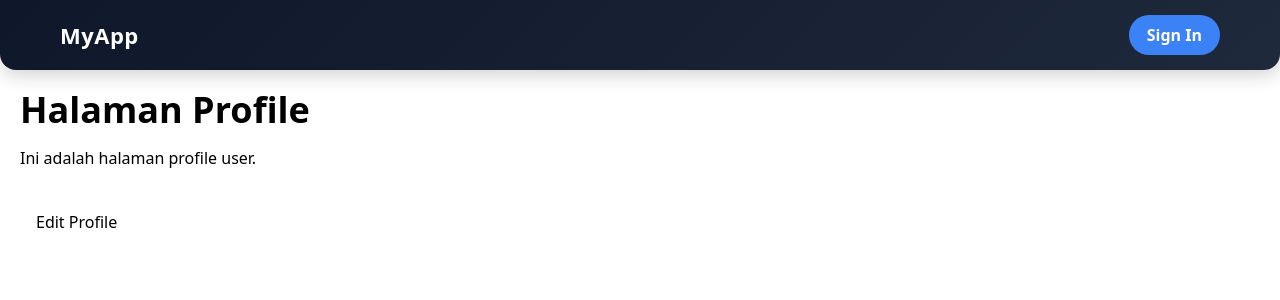
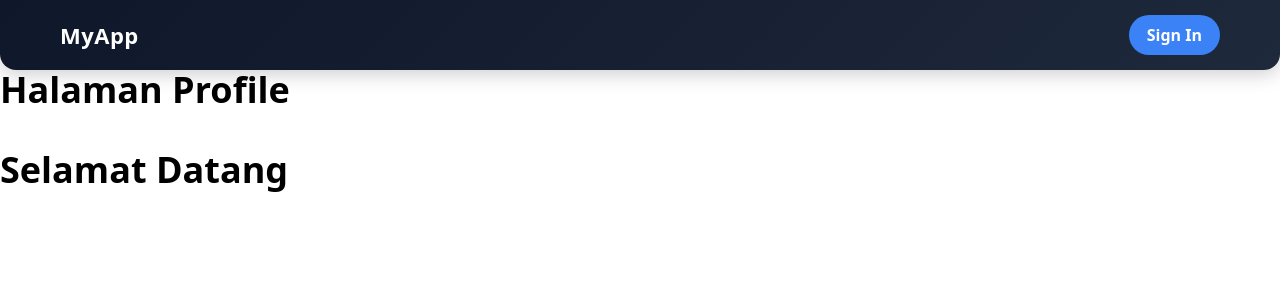
Before and after one commit to Ericharw/my-app, a Next.js app: page /profile in a window 1280 px wide. Shown: the top 300 px of the page. Built offline with nearby package versions, Linux system fonts and the light colour scheme; no server answers.

Commit message:
add: profile

```diff
--- a/src/pages/profile/index.tsx
+++ b/src/pages/profile/index.tsx
@@ -1,18 +1,13 @@
-import Link from "next/link";
+import { useSession } from "next-auth/react";
 
-const ProfilePage = () => {
-  return (
-    <div style={{ padding: "20px" }}>
-      <h1>Halaman Profile</h1>
-      <p>Ini adalah halaman profile user.</p>
+const HalamanProfile = () => {
+    const {data}:any = useSession();
+    return (
+        <div>
+            <h1>Halaman Profile</h1><br />
+            <h1>Selamat Datang {data?.user?.fullname}</h1>
+        </div>
+    )
+}
 
-      <br />
-      <Link href="/profile/edit">
-        <button style={{ padding: "8px 16px", cursor: "pointer" }}>
-          Edit Profile
-        </button>
-      </Link>
-    </div>
-  );
-};
-export default ProfilePage;
+export default HalamanProfile
```
